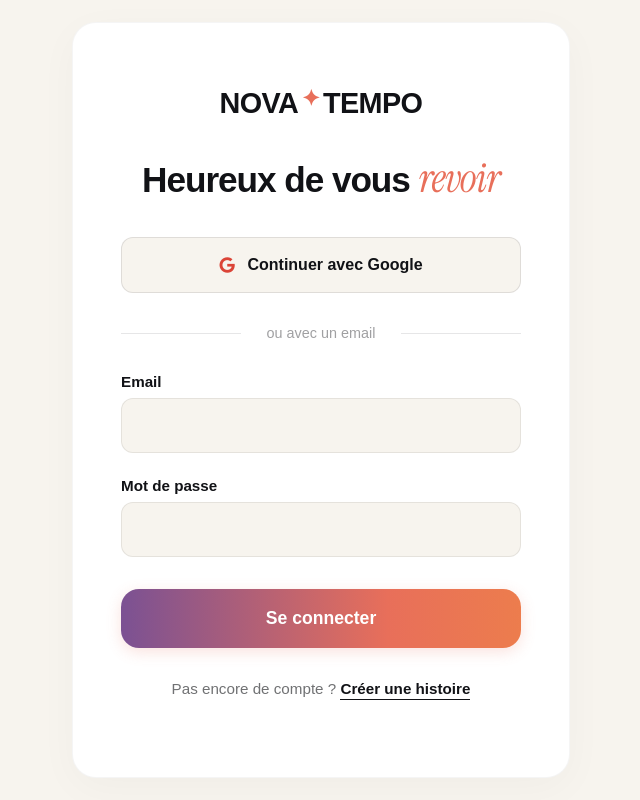
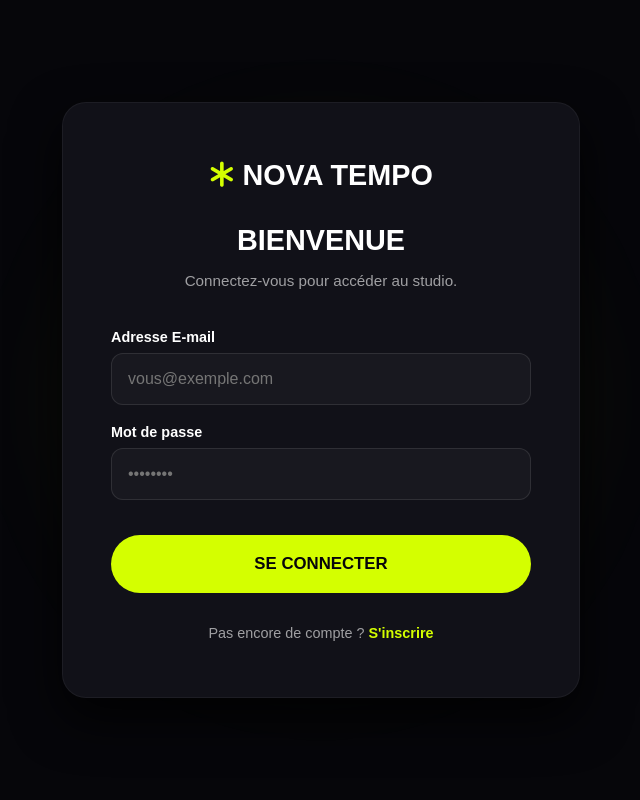
Before and after one commit to ngattaneismaeldiakite-max/NOVA-TEMPO-FINAL-EXPORT, a website: page login.html in a window 1280 px wide. Shown: the whole page, without its empty margins (319-959 px from the left). Drawn offline with nearby package versions, Linux system fonts and the light colour scheme; a web font is replaced by a local one.

Commit message:
Update login.html

```diff
--- a/login.html
+++ b/login.html
@@ -4,241 +4,67 @@
     <meta charset="UTF-8">
     <meta name="viewport" content="width=device-width, initial-scale=1.0">
     <title>Connexion - Nova Tempo</title>
-
     <script src="https://cdn.jsdelivr.net/npm/@supabase/supabase-js@2"></script>
     <link href="https://api.fontshare.com/v2/css?f[]=satoshi@900,700,500,400&display=swap" rel="stylesheet">
-    <link href="https://fonts.googleapis.com/css2?family=Instrument+Serif:ital@0;1&display=swap" rel="stylesheet">
     <link rel="stylesheet" href="https://cdnjs.cloudflare.com/ajax/libs/font-awesome/6.0.0/css/all.min.css">
 
     <style>
         :root {
-            --nova-violet: #7B5193;
-            --nova-corail: #E86F5A;
-            --nova-orange: #F18A40;
-            --nova-jaune: #F2A841;
-            --nova-blanc-casse: #F7F4EE;
-            --nova-noir: #111216;
-            --radius-sm: 12px;
-            --radius-md: 18px;
-            --radius-lg: 24px;
+            --bg-dark: #06060A;
+            --card-bg: #111118;
+            --text-light: #FFFFFF;
+            --text-muted: rgba(255, 255, 255, 0.6);
+            --neon-lime: #D4FF00;
         }
+        body { margin: 0; padding: 0; font-family: 'Satoshi', sans-serif; background-color: var(--bg-dark); color: var(--text-light); display: flex; justify-content: center; align-items: center; min-height: 100vh; position: relative; }
 
-        body {
-            margin: 0;
-            padding: 0;
-            font-family: 'Satoshi', sans-serif;
-            background-color: var(--nova-blanc-casse);
-            color: var(--nova-noir);
-            display: flex;
-            justify-content: center;
-            align-items: center;
-            min-height: 100vh;
-        }
+        .glow-bg { position: absolute; width: 600px; height: 600px; background: radial-gradient(circle, rgba(212, 255, 0, 0.15) 0%, rgba(6,6,10,0) 70%); filter: blur(50px); z-index: 0; }
 
-        .auth-container {
-            background: #FFFFFF;
-            padding: 4rem 3rem;
-            border-radius: var(--radius-lg);
-            width: 100%;
-            max-width: 400px;
-            border: 1px solid rgba(17, 18, 22, 0.04);
-            box-shadow: 0 10px 40px rgba(0,0,0,0.03);
-            text-align: center;
-        }
+        .auth-container { background: var(--card-bg); padding: 3.5rem 3rem; border-radius: 24px; width: 100%; max-width: 420px; text-align: center; border: 1px solid rgba(255,255,255,0.05); box-shadow: 0 20px 50px rgba(0,0,0,0.8); position: relative; z-index: 1; }
 
-        .logo {
-            font-size: 1.8rem;
-            font-weight: 900;
-            margin-bottom: 2rem;
-            color: var(--nova-noir);
-            letter-spacing: -0.02em;
-            display: flex;
-            align-items: center;
-            justify-content: center;
-            gap: 0.2rem;
-        }
+        .logo { font-size: 1.8rem; font-weight: 900; color: var(--text-light); text-decoration: none; margin-bottom: 2rem; display: inline-block; }
+        .logo i { color: var(--neon-lime); }
+        h1 { margin: 0 0 0.5rem 0; font-size: 1.8rem; font-weight: 900; text-transform: uppercase; }
+        p.subtitle { color: var(--text-muted); margin-bottom: 2.5rem; font-size: 0.95rem; }
 
-        .logo-burst {
-            color: var(--nova-corail);
-            font-size: 1.4rem;
-            margin-top: -10px;
-        }
+        .form-group { margin-bottom: 1.2rem; text-align: left; }
+        label { display: block; margin-bottom: 0.5rem; font-weight: 600; font-size: 0.9rem; color: var(--text-light); }
+        input { width: 100%; padding: 1rem; border: 1px solid rgba(255,255,255,0.1); border-radius: 12px; background: rgba(255,255,255,0.03); color: var(--text-light); font-family: 'Satoshi', sans-serif; font-size: 1rem; box-sizing: border-box; transition: all 0.3s; }
+        input:focus { outline: none; border-color: var(--neon-lime); background: rgba(255,255,255,0.05); box-shadow: 0 0 10px rgba(212, 255, 0, 0.2); }
 
-        h2 {
-            margin-top: 0;
-            margin-bottom: 2rem;
-            font-size: 2.2rem;
-            font-weight: 900;
-            letter-spacing: -0.03em;
-        }
+        .btn-submit { width: 100%; padding: 1.2rem; background: var(--neon-lime); border: none; border-radius: 50px; color: var(--bg-dark); font-weight: 900; font-size: 1.05rem; font-family: 'Satoshi', sans-serif; cursor: pointer; transition: all 0.3s; margin-top: 1rem; text-transform: uppercase; }
+        .btn-submit:hover { transform: translateY(-2px); box-shadow: 0 0 20px rgba(212, 255, 0, 0.4); }
 
-        .serif-italic {
-            font-family: 'Instrument Serif', serif;
-            font-style: italic;
-            font-weight: normal;
-            color: var(--nova-corail);
-            font-size: 1.15em;
-        }
+        .switch-link { margin-top: 2rem; color: var(--text-muted); font-size: 0.9rem; }
+        .switch-link a { color: var(--neon-lime); text-decoration: none; font-weight: 700; }
+        .switch-link a:hover { text-decoration: underline; }
 
-        .btn-google {
-            width: 100%;
-            padding: 1.1rem;
-            background: var(--nova-blanc-casse);
-            color: var(--nova-noir);
-            border: 1px solid rgba(17, 18, 22, 0.1);
-            border-radius: var(--radius-sm);
-            font-weight: 600;
-            font-size: 1rem;
-            font-family: 'Satoshi', sans-serif;
-            cursor: pointer;
-            display: flex;
-            justify-content: center;
-            align-items: center;
-            gap: 0.8rem;
-            transition: all 0.2s ease;
-        }
-
-        .btn-google:hover {
-            background: #FFFFFF;
-            border-color: rgba(17, 18, 22, 0.2);
-            transform: translateY(-2px);
-            box-shadow: 0 4px 10px rgba(0,0,0,0.02);
-        }
-
-        .divider {
-            text-align: center;
-            margin: 2rem 0;
-            color: rgba(17, 18, 22, 0.4);
-            font-size: 0.9rem;
-            position: relative;
-            font-weight: 500;
-        }
-        .divider::before, .divider::after {
-            content: '';
-            position: absolute;
-            top: 50%;
-            width: 30%;
-            height: 1px;
-            background: rgba(17, 18, 22, 0.1);
-        }
-        .divider::before { left: 0; }
-        .divider::after { right: 0; }
-
-        .form-group {
-            margin-bottom: 1.5rem;
-            text-align: left;
-        }
-
-        label {
-            display: block;
-            margin-bottom: 0.5rem;
-            font-weight: 600;
-            font-size: 0.95rem;
-            color: var(--nova-noir);
-        }
-
-        input {
-            width: 100%;
-            padding: 1.1rem 1.2rem;
-            background: var(--nova-blanc-casse);
-            border: 1px solid rgba(17, 18, 22, 0.08);
-            border-radius: var(--radius-sm);
-            color: var(--nova-noir);
-            font-family: 'Satoshi', sans-serif;
-            font-size: 1rem;
-            box-sizing: border-box;
-            transition: all 0.2s ease;
-        }
-
-        input:focus {
-            outline: none;
-            border-color: var(--nova-corail);
-            background: #FFFFFF;
-            box-shadow: 0 0 0 4px rgba(232, 111, 90, 0.1);
-        }
-
-        .btn-submit {
-            width: 100%;
-            padding: 1.2rem;
-            background: linear-gradient(90deg, var(--nova-violet), var(--nova-corail), var(--nova-orange), var(--nova-jaune));
-            background-size: 200% 200%;
-            border: none;
-            border-radius: var(--radius-md);
-            color: white;
-            font-weight: 700;
-            font-size: 1.1rem;
-            font-family: 'Satoshi', sans-serif;
-            cursor: pointer;
-            transition: all 0.3s ease;
-            margin-top: 0.5rem;
-            box-shadow: 0 4px 15px rgba(232, 111, 90, 0.2);
-        }
-
-        .btn-submit:hover {
-            transform: translateY(-2px);
-            box-shadow: 0 8px 25px rgba(232, 111, 90, 0.3);
-            background-position: 100% 0;
-        }
-
-        .error-message {
-            color: var(--nova-corail);
-            background: rgba(232, 111, 90, 0.1);
-            padding: 1rem;
-            border-radius: var(--radius-sm);
-            margin-bottom: 1.5rem;
-            font-weight: 500;
-            font-size: 0.9rem;
-            display: none;
-        }
-
-        .links {
-            margin-top: 2rem;
-            color: rgba(17, 18, 22, 0.6);
-            font-size: 0.95rem;
-        }
-
-        .links a {
-            color: var(--nova-noir);
-            text-decoration: none;
-            font-weight: 700;
-            border-bottom: 1px solid var(--nova-noir);
-            padding-bottom: 2px;
-            transition: 0.2s;
-        }
-
-        .links a:hover {
-            color: var(--nova-corail);
-            border-bottom-color: var(--nova-corail);
-        }
+        .error-message { background: rgba(255, 0, 102, 0.1); color: #FF0066; padding: 1rem; border-radius: 12px; margin-bottom: 1.5rem; font-size: 0.9rem; font-weight: 600; display: none; border: 1px solid rgba(255, 0, 102, 0.2); }
     </style>
 </head>
 <body>
+    <div class="glow-bg"></div>
     <div class="auth-container">
-        <div class="logo">NOVA<span class="logo-burst">✦</span>TEMPO</div>
-        <h2>Heureux de vous <span class="serif-italic">revoir</span></h2>
+        <a href="/" class="logo"><i class="fas fa-asterisk"></i> NOVA TEMPO</a>
+        <h1>Bienvenue</h1>
+        <p class="subtitle">Connectez-vous pour accéder au studio.</p>
 
-        <div id="errorBox" class="error-message"></div>
-
-        <button id="googleBtn" type="button" class="btn-google">
-            <i class="fab fa-google" style="color: #DB4437;"></i> Continuer avec Google
-        </button>
-
-        <div class="divider">ou avec un email</div>
+        <div id="errorMessage" class="error-message"></div>
 
         <form id="loginForm">
             <div class="form-group">
-                <label>Email</label>
-                <input type="email" id="email" required>
+                <label>Adresse E-mail</label>
+                <input type="email" id="email" required placeholder="vous@exemple.com">
             </div>
             <div class="form-group">
                 <label>Mot de passe</label>
-                <input type="password" id="password" required>
+                <input type="password" id="password" required placeholder="••••••••">
             </div>
             <button type="submit" class="btn-submit" id="submitBtn">Se connecter</button>
         </form>
 
-        <div class="links">
-            <p>Pas encore de compte ? <a href="/signup.html">Créer une histoire</a></p>
+        <div class="switch-link">
+            Pas encore de compte ? <a href="/signup.html">S'inscrire</a>
         </div>
     </div>
 
@@ -247,55 +73,24 @@
         const supabaseKey = 'sb_publishable_DrMH4qQCF4s1KyoPjvlJeA_puXHR_rr';
         window.supabaseClient = supabase.createClient(supabaseUrl, supabaseKey);
 
-        document.addEventListener('DOMContentLoaded', () => {
-            const form = document.getElementById('loginForm');
-            const submitBtn = document.getElementById('submitBtn');
-            const errorBox = document.getElementById('errorBox');
-            const googleBtn = document.getElementById('googleBtn');
+        document.getElementById('loginForm').addEventListener('submit', async (e) => {
+            e.preventDefault();
+            const btn = document.getElementById('submitBtn');
+            const errorBox = document.getElementById('errorMessage');
+            const email = document.getElementById('email').value;
+            const password = document.getElementById('password').value;
 
-            function showError(message) {
-                errorBox.textContent = message;
+            btn.disabled = true; btn.textContent = 'Connexion...'; errorBox.style.display = 'none';
+
+            const { data, error } = await window.supabaseClient.auth.signInWithPassword({ email, password });
+
+            if (error) {
+                errorBox.textContent = 'Email ou mot de passe incorrect.';
                 errorBox.style.display = 'block';
+                btn.disabled = false; btn.textContent = 'Se connecter';
+            } else {
+                window.location.href = '/studio.html';
             }
-
-            googleBtn.addEventListener('click', async () => {
-                try {
-                    const { data, error } = await window.supabaseClient.auth.signInWithOAuth({
-                        provider: 'google',
-                        options: { redirectTo: window.location.origin + '/studio.html' }
-                    });
-                    if (error) throw error;
-                } catch (error) {
-                    showError("Erreur Google : " + error.message);
-                }
-            });
-
-            form.addEventListener('submit', async (e) => {
-                e.preventDefault();
-                const email = document.getElementById('email').value;
-                const password = document.getElementById('password').value;
-
-                try {
-                    submitBtn.disabled = true;
-                    submitBtn.textContent = 'Connexion...';
-                    errorBox.style.display = 'none';
-
-                    const { data, error } = await window.supabaseClient.auth.signInWithPassword({
-                        email: email, password: password,
-                    });
-
-                    if (error) throw error;
-                    window.location.href = '/studio.html';
-
-                } catch (error) {
-                    let msg = error.message;
-                    if (msg.includes("Invalid login credentials")) msg = "Email ou mot de passe incorrect.";
-                    showError(msg);
-                } finally {
-                    submitBtn.disabled = false;
-                    submitBtn.textContent = 'Se connecter';
-                }
-            });
         });
     </script>
 </body>
```
